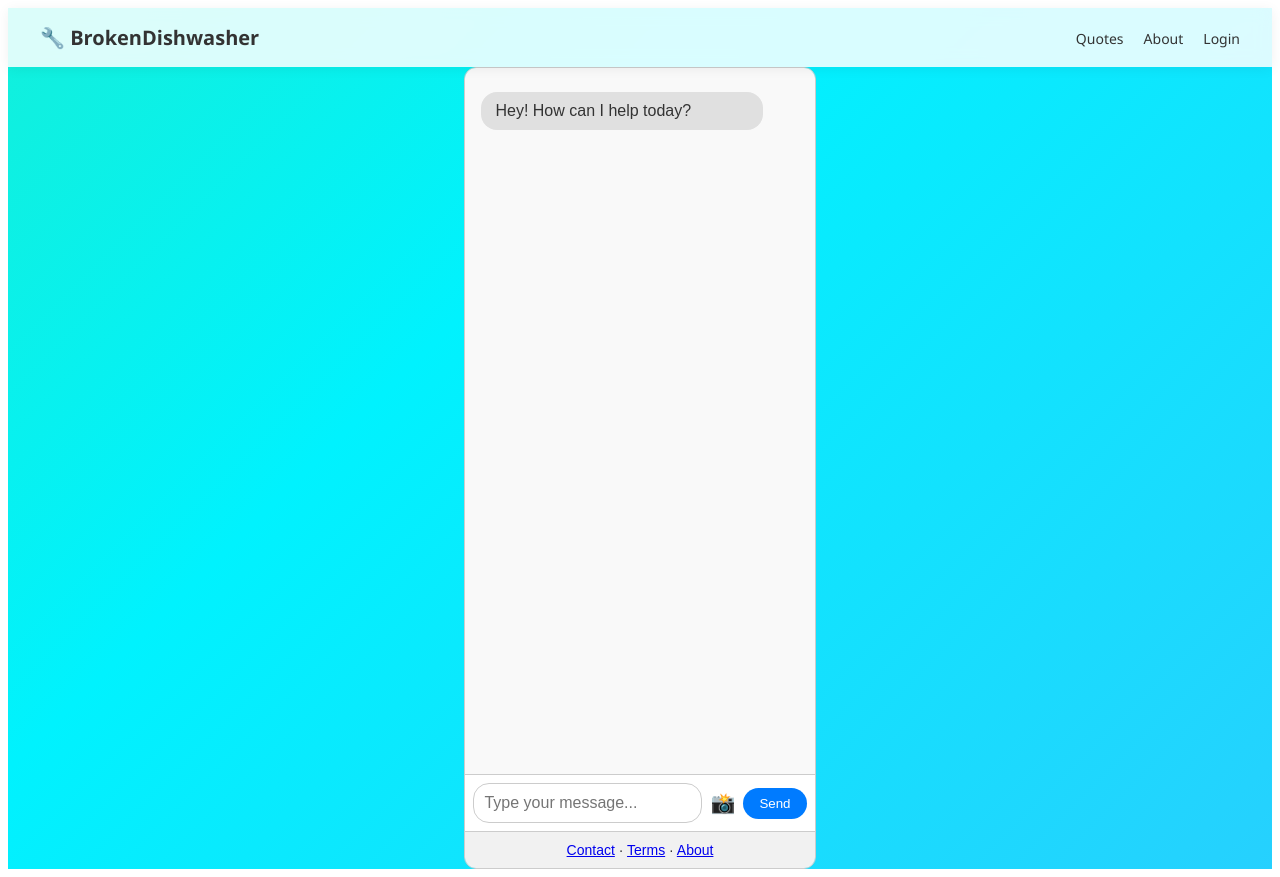
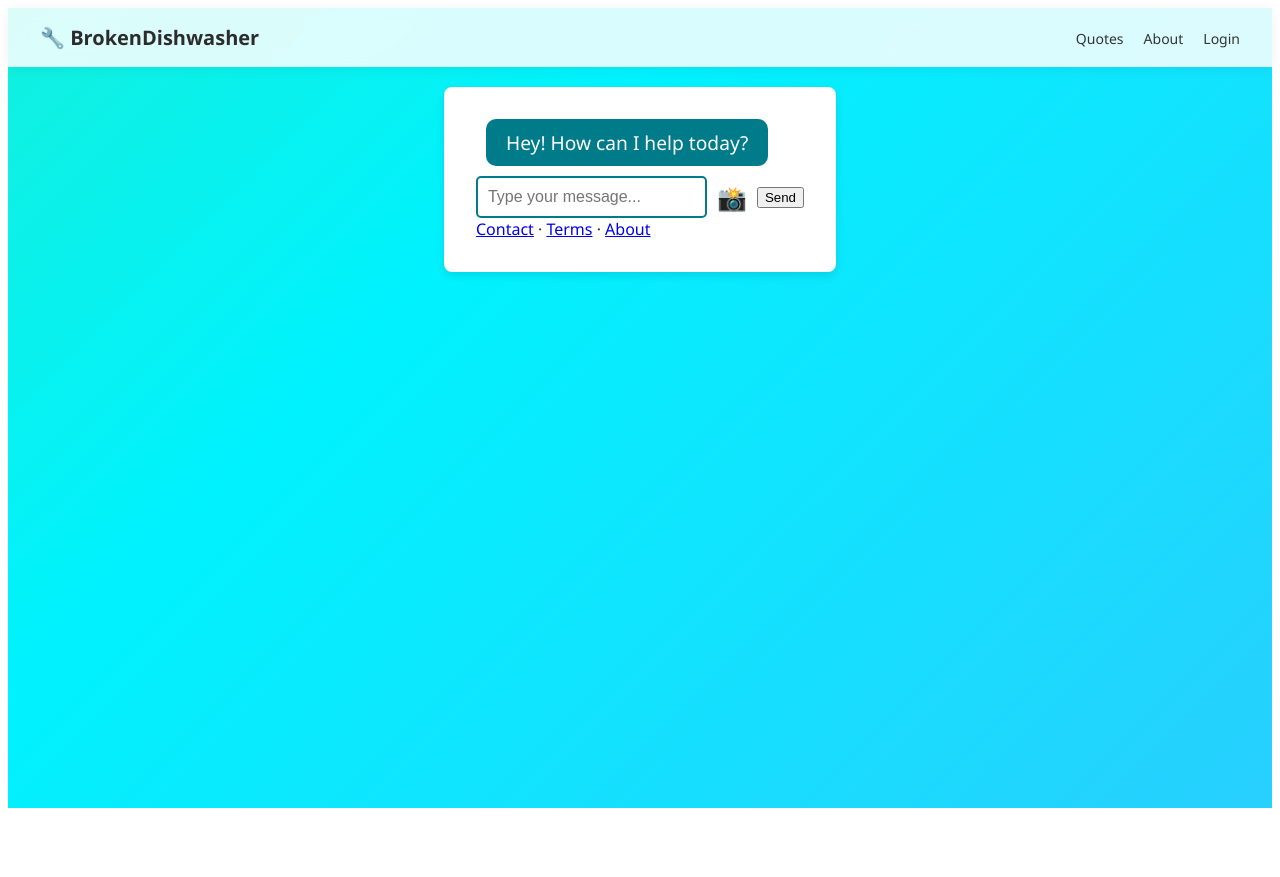
Before and after one commit to brokendished/take3, a React (Create React App) app: page / in a window 1280 px wide. After the commit the page ends 816 px from the top, so only its background shows below. Built offline with nearby package versions, Linux system fonts and the light colour scheme.

Commit message:
Update ChatbotChat.css

```diff
--- a/src/ChatbotChat.css
+++ b/src/ChatbotChat.css
@@ -1,135 +1,124 @@
-/* ChatbotChat.css */
+/* App.css */
 
-.chatbot-container {
+/* Main wrapper to cover the whole screen */
+.app-wrapper {
+  min-height: 100vh;
   display: flex;
   flex-direction: column;
-  height: 100vh;
-  max-width: 600px;
-  margin: 0 auto;
-  border: 1px solid #ccc;
-  border-radius: 12px;
-  overflow: hidden;
-  font-family: Arial, sans-serif;
+  background-color: #FAFAF7;
+  font-family: 'Segoe UI', sans-serif;
+  color: #2C2C2C;
 }
 
-.chat-window {
+/* Main content area for the chat window */
+.main-content {
   flex: 1;
-  padding: 16px;
-  overflow-y: auto;
-  background-color: #f9f9f9;
+  display: flex;
+  justify-content: center;
+  align-items: flex-start;
+  padding: 2rem;
 }
 
+/* Footer with branding links */
+.site-footer {
+  text-align: center;
+  padding: 1rem;
+  background-color: #007B8A;
+  color: white;
+}
+
+.site-footer a {
+  color: #FDBA2D;
+  margin: 0 0.5rem;
+  text-decoration: none;
+  font-weight: 500;
+}
+
+.site-footer a:hover {
+  text-decoration: underline;
+}
+
+/* Chatbot container */
+.chatbot-container {
+  background-color: #fff;
+  box-shadow: 0 4px 8px rgba(0, 0, 0, 0.1);
+  border-radius: 8px;
+  padding: 2rem;
+  max-width: 600px;
+  margin: 20px auto;
+}
+
+/* Message bubbles */
 .message {
-  margin: 8px 0;
-  padding: 10px 14px;
-  border-radius: 16px;
+  padding: 10px;
+  margin-bottom: 10px;
+  border-radius: 10px;
   max-width: 80%;
   word-wrap: break-word;
 }
 
 .message.bot {
-  background-color: #e0e0e0;
-  align-self: flex-start;
+  background-color: #007B8A;
+  color: white;
+  margin-left: 10px;
 }
 
 .message.user {
-  background-color: #007bff;
+  background-color: #FDBA2D;
   color: white;
-  align-self: flex-end;
+  margin-right: 10px;
 }
 
+/* Buttons */
 .chat-button-container {
-  margin-top: 8px;
   display: flex;
   flex-wrap: wrap;
-  gap: 8px;
+  gap: 10px;
 }
 
 .chat-button {
-  padding: 8px 12px;
-  background-color: #007bff;
+  background-color: #007B8A;
   color: white;
+  padding: 8px 15px;
   border: none;
-  border-radius: 20px;
+  border-radius: 5px;
   cursor: pointer;
-  font-size: 14px;
 }
 
 .chat-button:hover {
-  background-color: #0056b3;
+  background-color: #FDBA2D;
 }
 
+/* Input Area */
 .input-area {
   display: flex;
   align-items: center;
-  padding: 8px;
-  border-top: 1px solid #ccc;
-  background: white;
+  gap: 10px;
 }
 
 .input-area input[type="text"] {
-  flex: 1;
   padding: 10px;
-  border: 1px solid #ccc;
-  border-radius: 16px;
-  margin-right: 8px;
-  font-size: 16px;
+  border: 2px solid #007B8A;
+  border-radius: 5px;
+  font-size: 1rem;
+  flex-grow: 1;
+}
+
+.input-area input[type="file"] {
+  display: none;
 }
 
 .upload-button {
-  margin-right: 8px;
-  font-size: 20px;
   cursor: pointer;
+  font-size: 1.5rem;
 }
 
-.input-area button {
-  padding: 8px 16px;
-  border: none;
-  background-color: #007bff;
-  color: white;
-  border-radius: 16px;
-  cursor: pointer;
+.upload-button:hover {
+  color: #FDBA2D;
 }
 
-.input-area button:hover {
-  background-color: #0056b3;
+/* Loading message */
+.message.bot {
+  text-align: center;
+  font-size: 1.2rem;
 }
-
-.preview {
-  max-width: 100%;
-  margin-top: 10px;
-  border-radius: 12px;
-  border: 1px solid #ccc;
-}
-
-.footer {
-  text-align: center;
-  padding: 10px;
-  font-size: 14px;
-  background-color: #f1f1f1;
-  border-top: 1px solid #ccc;
-}
-
-/* Mobile adjustments */
-@media screen and (max-width: 480px) {
-  .chatbot-container {
-    border-radius: 0;
-  }
-
-  .message {
-    font-size: 14px;
-  }
-
-  .input-area input[type="text"] {
-    font-size: 14px;
-  }
-
-  .chat-button {
-    font-size: 13px;
-    padding: 6px 10px;
-  }
-
-  .footer {
-    font-size: 12px;
-  }
-}
```
